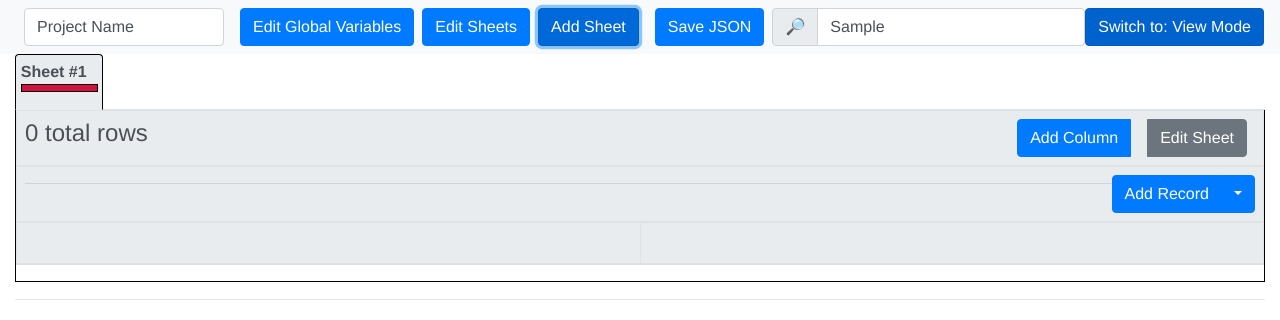
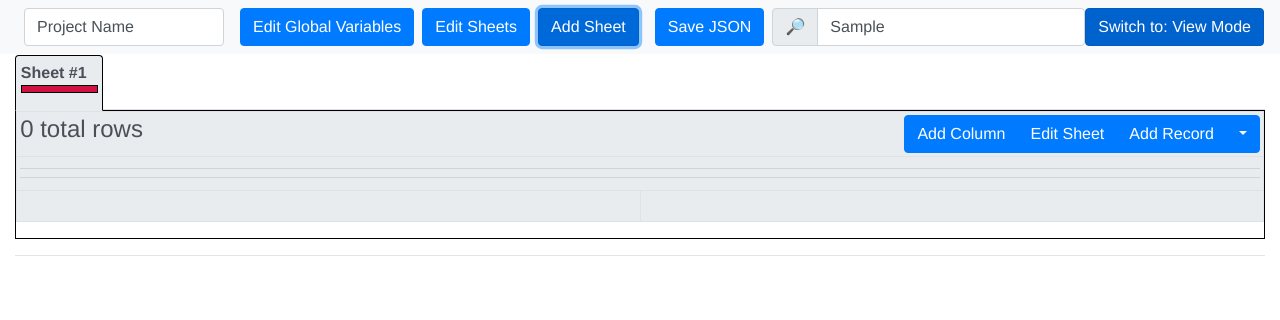
Before and after one commit to cheerfulstoic/json-db, a Vue app: page / in a window 1280 px wide. Both pictures are taken after typing "Sample" into the empty fields and a click on the button "Add Sheet". Shown: the top 320 px of the page. Built offline with nearby package versions, Linux system fonts and the light colour scheme; what @ckeditor/ckeditor5-vue would draw is missing.

Commit message:
Tighten up UI even more

```diff
--- a/src/App.vue
+++ b/src/App.vue
@@ -322,12 +322,13 @@ ul.nav.nav-tabs {
   z-index: 100;
 
   .nav-item a.active {
-    border-bottom: 1px solid black;
 
     &.selected {
       background-color: #e9ecef; /* color should match bootstrap table header */
       border-color: black;
       border-bottom: 1px solid transparent;
+      position: relative;
+      top: 1px;
     }
   }
 }
--- a/src/components/Field.vue
+++ b/src/components/Field.vue
@@ -55,7 +55,7 @@
       />
     </div>
 
-    <div class="errors">
+    <div class="errors" v-if="errors.length > 0">
       <div class="alert alert-danger" v-for="error in errors" v-bind:key="error">{{error}}</div>
     </div>
   </span>
--- a/src/components/Sheet.vue
+++ b/src/components/Sheet.vue
@@ -109,24 +109,21 @@
             </h4>
 
             <div v-if="!view_mode" class="btn-group" role="group" style="float: right">
-              <button v-if="!view_mode" class="btn btn-spaced btn-primary mx-2 my-0" v-on:click="sheet.add_definition()">Add Column</button>
+              <button
+                v-if="!view_mode"
+                type="button"
+                class="btn btn-primary"
+                v-on:click="sheet.add_definition()"
+              >Add Column</button>
 
               <button
                 v-if="!view_mode"
                 type="button"
-                class="btn btn-spaced btn-primary btn-secondary mx-2 my-0"
+                class="btn btn-primary"
                 data-toggle="modal"
                 data-target="#edit-sheet-modal"
-              >
-                Edit Sheet
-              </button>
-            </div>
-          </th>
-        </tr>
+              >Edit Sheet</button>
 
-        <tr class="columns-to-display" ref="columns_to_display">
-          <th colspan="100%">
-            <div v-if="!view_mode" class="btn-group" role="group" style="float: right">
               <button class="btn btn-primary add-row-btn" v-on:click="add_record('top', false)">Add Record</button>
 
               <div class="btn-group" role="group">
@@ -139,8 +136,13 @@
                   <a class="dropdown-item" v-on:click="add_record('top', true)">Add with modal</a>
                 </div>
               </div>
+
             </div>
+          </th>
+        </tr>
 
+        <tr class="columns-to-display" ref="columns_to_display">
+          <th colspan="100%"  v-bind:style="`top: ${sticky_top_amount}px`">
             <div
               class="form-check form-check-inline"
               v-for="definition in sheet.definitions"
@@ -174,14 +176,16 @@
                 {{ definition_infos[0].definition.name }}
               </label>
             </div>
+
+            <hr/>
           </th>
         </tr>
 
         <tr class="table-header" ref="table_header">
-          <th v-if="!view_mode" v-bind:style="`top: ${sticky_top_amount}px`">&nbsp;</th>
+          <th v-if="!view_mode" v-bind:style="`top: ${sticky_top_amount + 89}px`">&nbsp;</th>
 
           <template v-for="definition in definitions_to_display" v-bind:key="definition._id">
-            <th class="field-cell" v-bind:style="`top: ${sticky_top_amount}px`">
+            <th class="field-cell" v-bind:style="`top: ${sticky_top_amount + 89}px`">
               {{ definition.name }}
               <br />
               <span v-if="definition.unique_id"><Icon name="lightning-bolt" style="color: red" /></span>
@@ -215,7 +219,7 @@
             v-for="definition_infos in definitions_referring_to_sheet_to_display"
             v-bind:key="'reverse-definition-' + definition_infos[0].definition._id"
           >
-            <th v-bind:style="`top: ${sticky_top_amount}px`">
+            <th v-bind:style="`top: ${sticky_top_amount + 47}px`">
               {{ definition_infos[0].definition.name }} (INBOUND)
 
               <!-- FIXME -->
@@ -231,7 +235,7 @@
             </th>
           </template>
 
-          <th v-if="!view_mode" v-bind:style="`top: ${sticky_top_amount}px`">&nbsp;</th>
+          <th v-if="!view_mode" v-bind:style="`top: ${sticky_top_amount + 47}px`">&nbsp;</th>
         </tr>
       </thead>
 
@@ -368,10 +372,13 @@ export default defineComponent({
   },
   mounted() {
     let columns_element = (this.$refs.columns_to_display as HTMLElement).querySelector('th')
+    console.log({columns_element})
     // let sticky_top_amount: number
     if (columns_element) {
       let relative_height = columns_element.getBoundingClientRect().height || 0
-      this.sticky_top_amount = Math.round(relative_height) + 90
+      console.log({relative_height})
+      this.sticky_top_amount = Math.round(relative_height) + 22
+      console.log({sticky_top_amount: this.sticky_top_amount})
     } else {
       this.sticky_top_amount = 170
     }
@@ -660,13 +667,16 @@ export default defineComponent({
 .sheet {
   border: 1px solid black;
   position: relative;
-  top: -1px;
 }
 
 .columns-to-display th,
 .table-header th {
   position: sticky;
   z-index: 1;
+}
+
+.table-bordered th, .table-bordered td {
+  border: 1px solid #ebebeb;
 }
 
 .columns-to-display th {
@@ -684,8 +694,16 @@ export default defineComponent({
   border: 1px solid black;
 }
 
+.table th label {
+  margin-bottom: 0;
+}
+
+th.field-cell {
+  border-right: 1px solid #333;
+}
+
 .table th, .table td {
-  padding: 0.5rem;
+  padding: 0.2rem;
 }
 
 tr {
```
